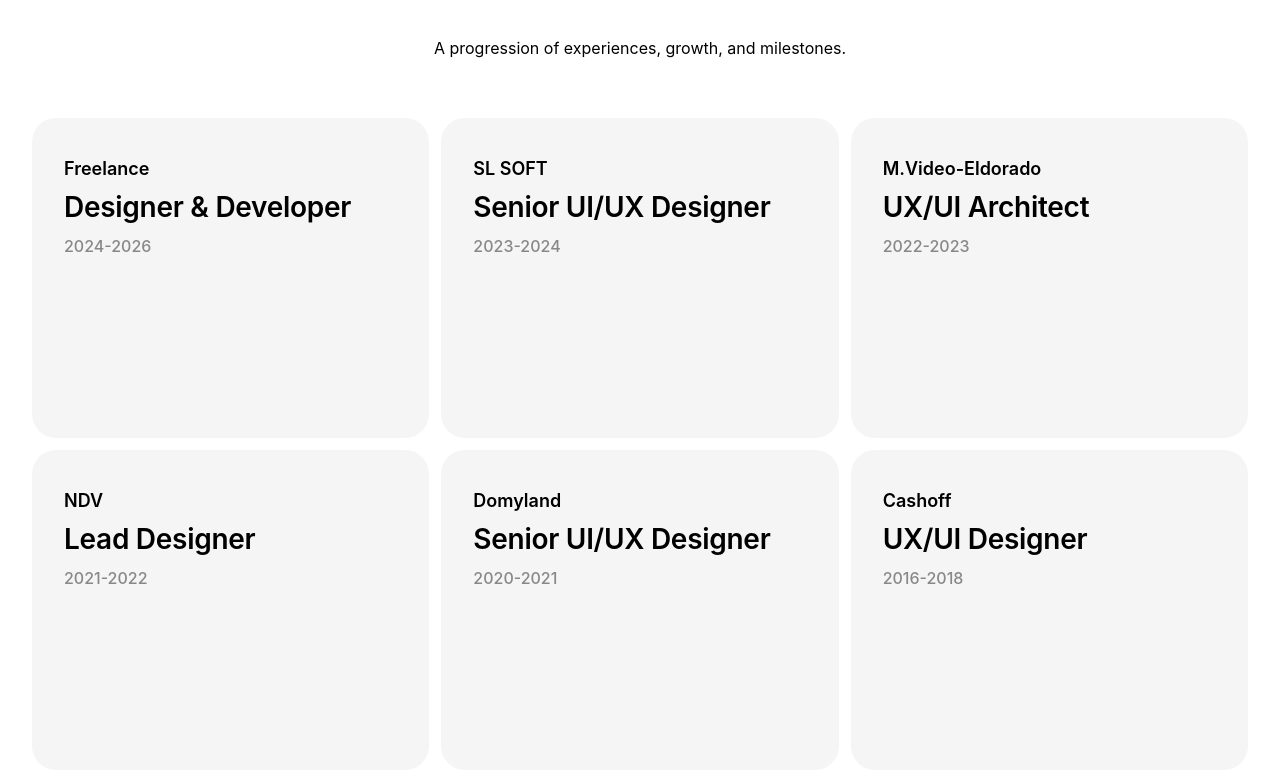
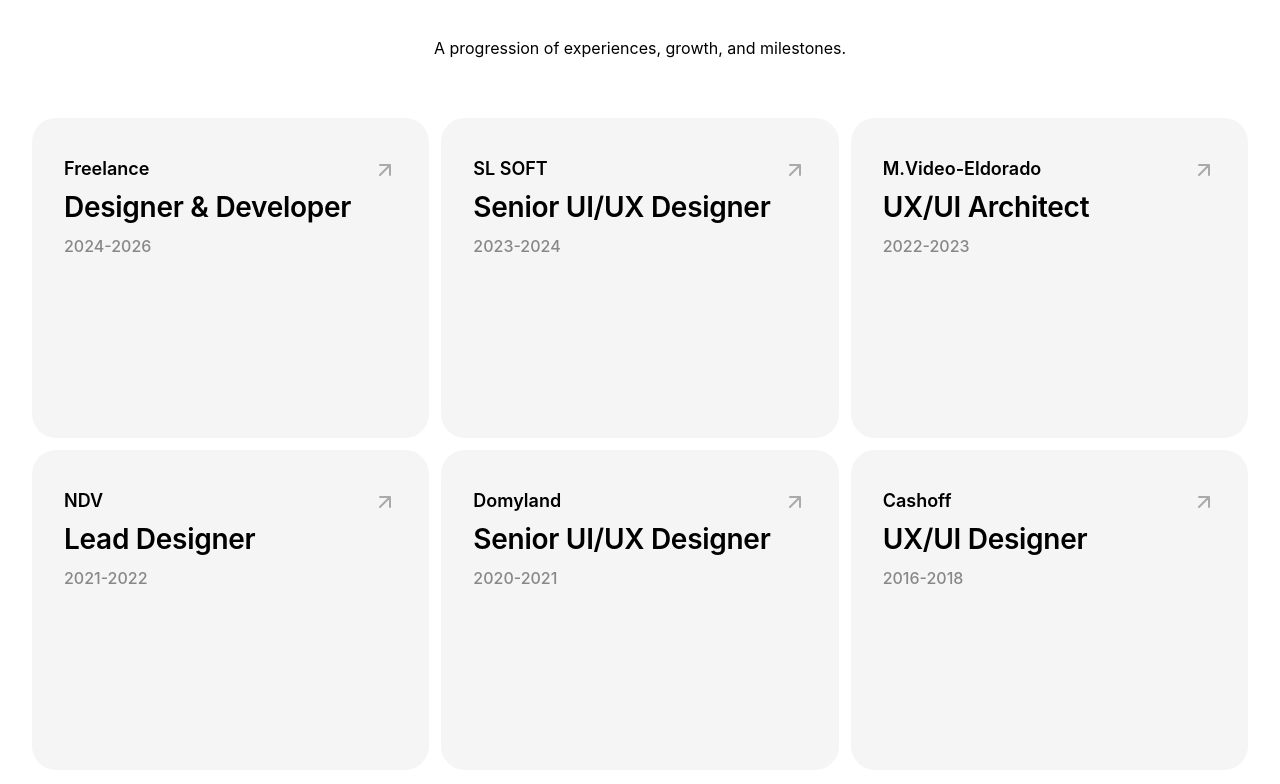
Before and after one commit to Horoshov/my-portfolio, a React (Vite) app: page /about in a window 1280 px wide. Shown: the part 6456-7240 px from the top of the page. Built offline with nearby package versions, Linux system fonts and the light colour scheme.

Commit message:
Add arrow icons to career cards in About page

```diff
--- a/src/pages/About.jsx
+++ b/src/pages/About.jsx
@@ -465,6 +465,12 @@ const About = () => {
                   <h3 className="career-company">{exp.company}</h3>
                   <h2 className="career-position">{exp.position}</h2>
                   <p className="career-period">{exp.period}</p>
+                  <div className="career-card-arrow">
+                    <svg width="24" height="24" viewBox="0 0 24 24" fill="none" xmlns="http://www.w3.org/2000/svg">
+                      <path d="M7 17L17 7M17 7H7M17 7V17" stroke="currentColor" strokeWidth="2" strokeLinecap="round" strokeLinejoin="round"/>
+                    </svg>
+                  </div>
+
                 </div>
               </a>
             ))}
--- a/src/styles/App.css
+++ b/src/styles/App.css
@@ -922,6 +922,24 @@ a:focus-visible, button:focus-visible, input:focus-visible, textarea:focus-visib
   cursor: pointer;
   min-height: 320px;
 }
+.career-card {
+  position: relative;
+}
+
+.career-card-arrow {
+  position: absolute;
+  top: 40px;
+  right: 32px;
+  color: var(--text-color);
+  opacity: 0.3;
+  transition: opacity 0.3s ease;
+}
+
+.career-card:hover .career-card-arrow {
+  opacity: 1;
+}
+
+
 
 .career-card:hover {
   transform: translateY(-2px);
```
